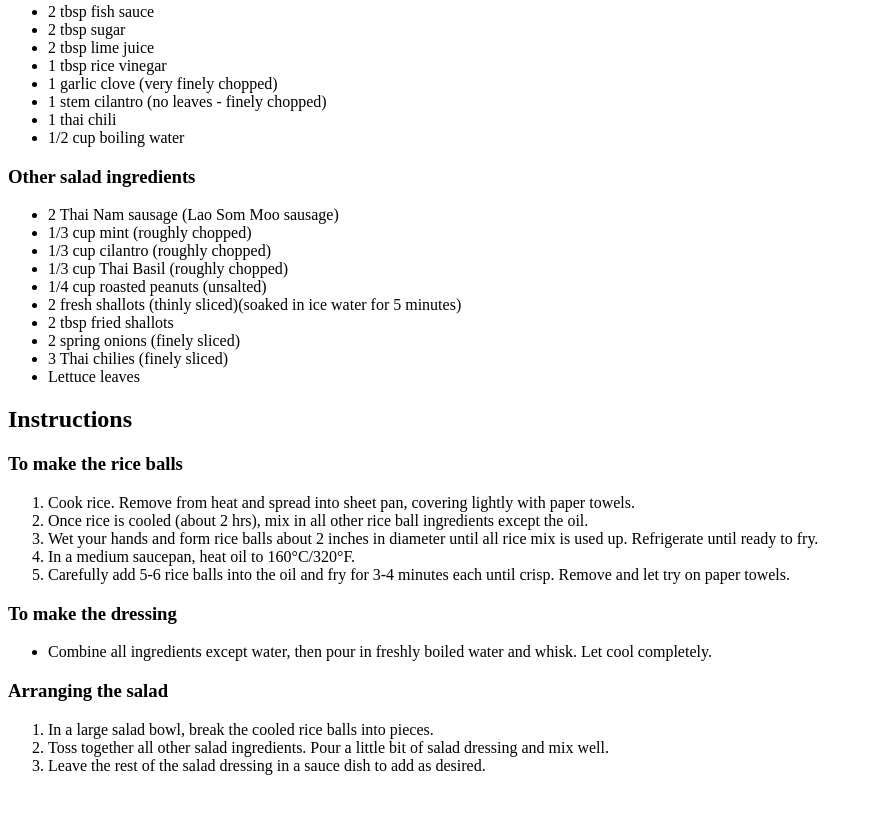
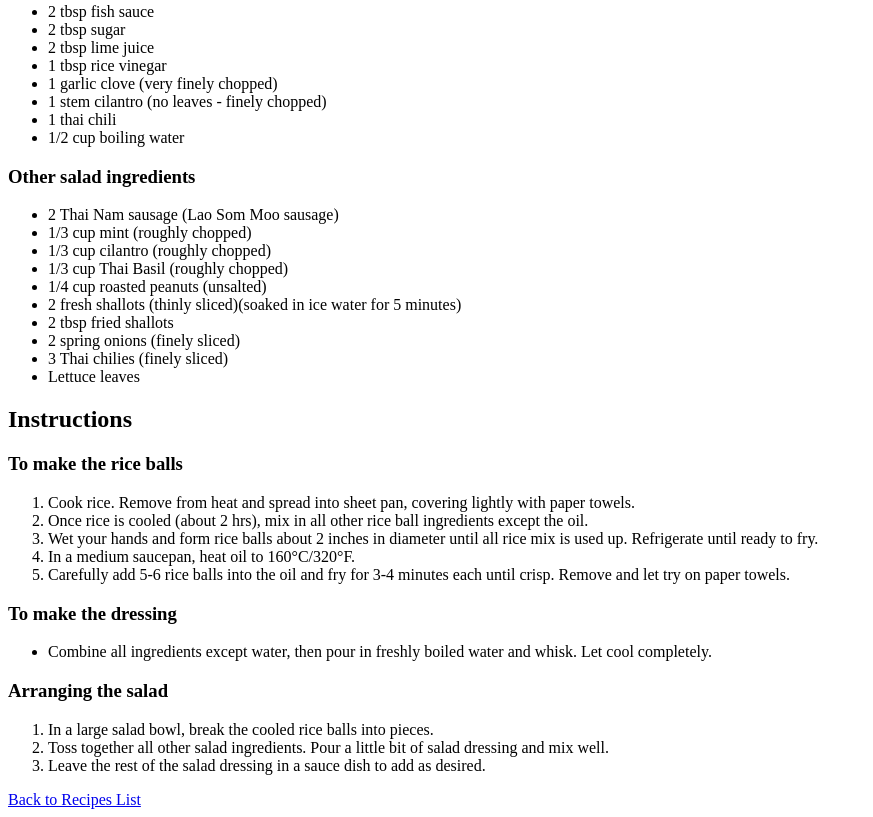
Before and after one commit to jermbug/odin-recipes, a plain HTML site: page recipes/nam-khao.html in a window 1280 px wide. Shown: the part 901-1718 px from the top of the page, without its empty margins (0-873 px from the left). Before the commit the page ends 1692 px from the top, so only its background shows below. Drawn offline with Linux system fonts and the light colour scheme.

Commit message:
ADD NAVIGATION ELEMENT TO BOTTOM OF PAGE

```diff
--- a/recipes/nam-khao.html
+++ b/recipes/nam-khao.html
@@ -72,5 +72,7 @@
         <li>Toss together all other salad ingredients. Pour a little bit of salad dressing and mix well.</li>
         <li>Leave the rest of the salad dressing in a sauce dish to add as desired.</li>
     </ol>
+
+    <a href="../index.html">Back to Recipes List</a>
 </body>
 </html>
```
